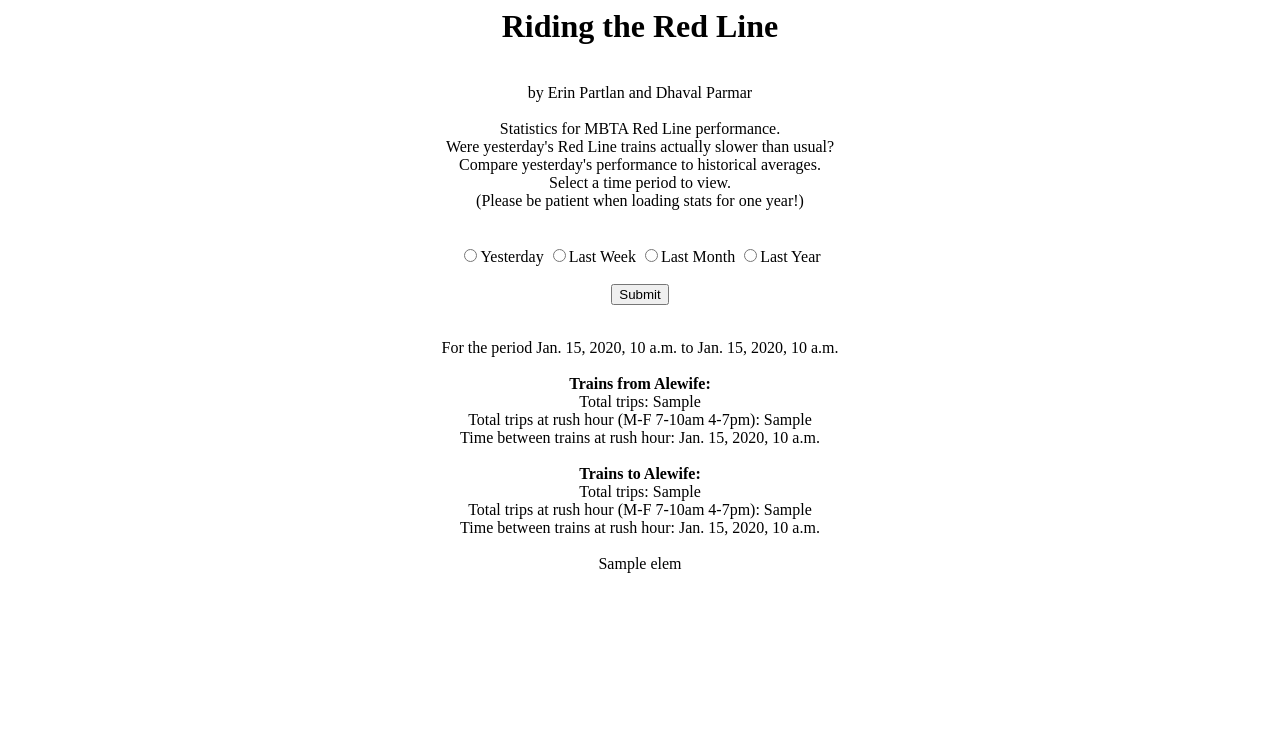
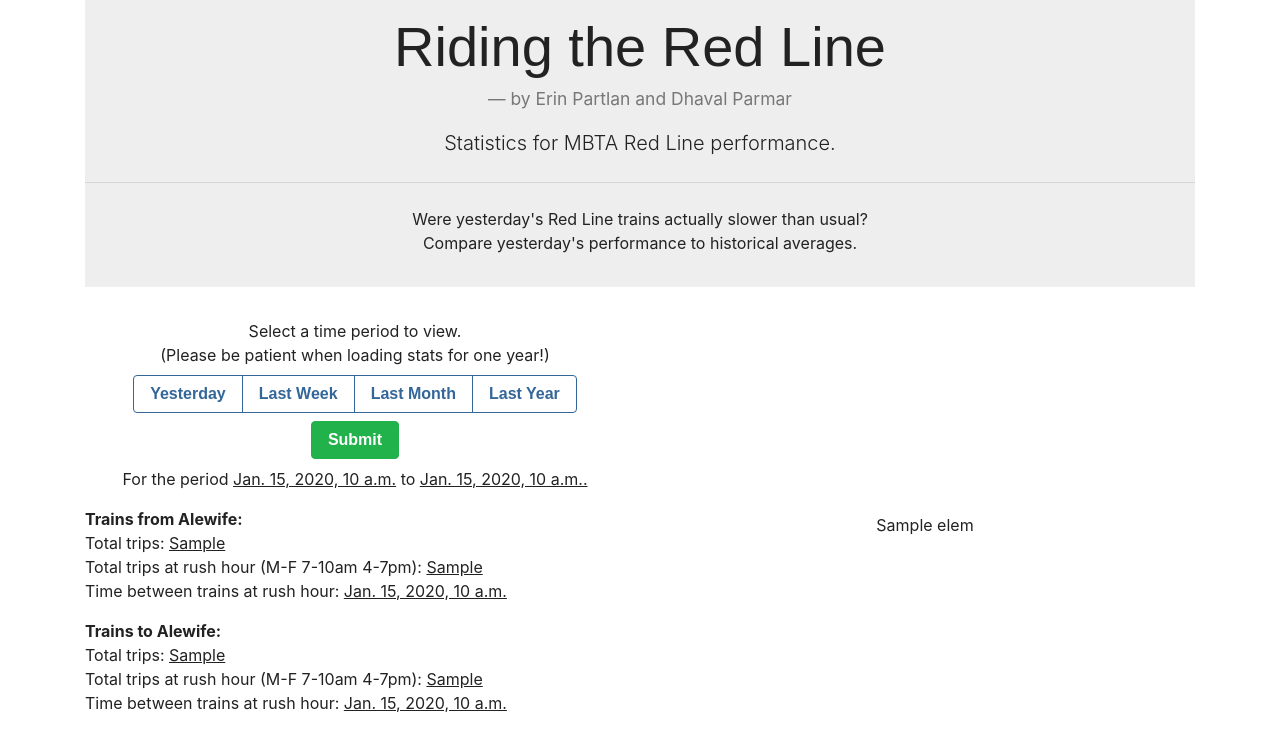
Before and after one commit to epartlan/mbta, a Django app: template polls/templates/polls/index.html in a window 1280 px wide. Shown: the top 751 px of the page. Run offline with Django 3.2, Linux system fonts and the light colour scheme; the template is opened without the code that fills it: most values are stand-ins (such as "Sample title", 1, 10 or a date in 2020); some libraries are stand-ins or nearby versions; some web fonts are replaced.

Commit message:
Updated index.html template file
Added Bootstrap 4 framework to the template for styling and formatting the webpage.

```diff
--- a/polls/templates/polls/index.html
+++ b/polls/templates/polls/index.html
@@ -1,55 +1,117 @@
-<center><h1>Riding the Red Line</h1><br/>
-	by Erin Partlan and Dhaval Parmar <br/><br/>
+<!DOCTYPE html>
+<html>
+<head>
+	<title>Riding the Red Line</title>
+	<!-- Files to make Bootstrap/Bootswatch work -->
+	<link href="https://stackpath.bootstrapcdn.com/bootswatch/4.3.1/journal/bootstrap.min.css" rel="stylesheet" integrity="sha384-ciphE0NCAlD2/N6NUApXAN2dAs/vcSAOTzyE202jJx3oS8n4tAQezRgnlHqcJ59C" crossorigin="anonymous">
+	<script src="https://code.jquery.com/jquery-3.3.1.slim.min.js" integrity="sha384-q8i/X+965DzO0rT7abK41JStQIAqVgRVzpbzo5smXKp4YfRvH+8abtTE1Pi6jizo" crossorigin="anonymous"></script>
+	<script src="https://cdnjs.cloudflare.com/ajax/libs/popper.js/1.14.7/umd/popper.min.js" integrity="sha384-UO2eT0CpHqdSJQ6hJty5KVphtPhzWj9WO1clHTMGa3JDZwrnQq4sF86dIHNDz0W1" crossorigin="anonymous"></script>
+	<script src="https://stackpath.bootstrapcdn.com/bootstrap/4.3.1/js/bootstrap.min.js" integrity="sha384-JjSmVgyd0p3pXB1rRibZUAYoIIy6OrQ6VrjIEaFf/nJGzIxFDsf4x0xIM+B07jRM" crossorigin="anonymous"></script>
+	<!-- End Bootstrap/Bootswatch -->
+</head>
+<body>
 
-Statistics for MBTA Red Line performance. <br/>
-Were yesterday's Red Line trains actually slower than usual?<br/>
-Compare yesterday's performance to historical averages. <br/>
-Select a time period to view. <br/>
-(Please be patient when loading stats for one year!)<br/><br/><br/>
+	<div class="container">
 
+		<div class="row">
+
+			<div class="col">
+
+				<div class="jumbotron jumbotron-fluid text-center pt-3 pb-3">
+
+					<h1 class="display-4">Riding the Red Line</h1>
+					<blockquote class="blockquote">
+						<footer class="blockquote-footer">by Erin Partlan and Dhaval Parmar</footer>
+					</blockquote>
+
+					<p class="lead">
+						Statistics for MBTA Red Line performance.
+						<hr class="my-4">
+						Were yesterday's Red Line trains actually slower than usual?<br />
+						Compare yesterday's performance to historical averages.
+					</p>
+
+				</div> <!-- end jumbotron -->
+
+			</div> <!-- end col -->
+
+		</div> <!-- end row -->
+
+		<div class="row text-center">
+
+			<div class="col align-self-center">
+
+				Select a time period to view.<br/>
+				(Please be patient when loading stats for one year!)
+
+				<!-- form to select timeframe for the plot -->
 				<form method="POST" class="post-form" action="">
 					{% csrf_token %}
-<input type="radio" name="timeframe" value="last_day">Yesterday
-<input type="radio" name="timeframe" value="last_week">Last Week
-<input type="radio" name="timeframe" value="last_month">Last Month
-<input type="radio" name="timeframe" value="last_year">Last Year
-<br /><br />
-<button type="submit" class="save btn btn-default">Submit</button>
+					<div class="btn-group btn-group-toggle mt-2" data-toggle="buttons">
+						<label class="btn btn-outline-info {% if timeframe == 'last_day' %}active{% endif %}">
+							<input type="radio" name="timeframe" value="last_day" id="last_day" {% if timeframe == 'last_day' %}checked{% endif %}>Yesterday
+						</label>
+						<label class="btn btn-outline-info {% if timeframe == 'last_week' %}active{% endif %}">
+							<input type="radio" name="timeframe" value="last_week" id="last_week" {% if timeframe == 'last_week' %}checked{% endif %}>Last Week
+						</label>
+						<label class="btn btn-outline-info {% if timeframe == 'last_month' %}active{% endif %}">
+							<input type="radio" name="timeframe" value="last_month" id="last_month" {% if timeframe == 'last_month' %}checked{% endif %}>Last Month
+						</label>
+						<label class="btn btn-outline-info {% if timeframe == 'last_year' %}active{% endif %}">
+							<input type="radio" name="timeframe" value="last_year" id="last_year" {% if timeframe == 'last_year' %}checked{% endif %}>Last Year
+						</label>
+					</div> <!-- end btn-group -->
+
+					<br />
+
+					<button class="btn btn-success m-2" type="submit" class="save btn btn-default">Submit</button>
 				</form>
 
+				<p>For the period <u>{{ from_datetime }}</u> to <u>{{ to_datetime }}.</u></p>
 
-<br/>For the period {{ from_datetime }} to {{ to_datetime }} <br/><br/>
-
+				<p class="text-xl-left">
 					<b>Trains from Alewife:</b>
 					<br/>
 					{% if totaltrips != '' %}
-Total trips: {{ totaltripsA }}<br />
+					Total trips: <u>{{ totaltripsA }}</u><br />
 					{% endif %}
 					{% if totalrush != '' %}
-Total trips at rush hour (M-F 7-10am 4-7pm): {{ totalrushA }}<br />
+					Total trips at rush hour (M-F 7-10am 4-7pm): <u>{{ totalrushA }}</u><br />
 					{% endif %}
 					{% if time_bt != '' %}
-Time between trains at rush hour: {{ time_btA }}
+					Time between trains at rush hour: <u>{{ time_btA }}</u>
 					{% endif %}
-<br/>
-<br/>
+				</p>
+
+				<p class="text-xl-left">
 					<b>Trains to Alewife:</b>
 					<br/>
 					{% if totaltrips != '' %}
-Total trips: {{ totaltripsB }}<br />
+					Total trips: <u>{{ totaltripsB }}</u><br />
 					{% endif %}
 					{% if totalrush != '' %}
-Total trips at rush hour (M-F 7-10am 4-7pm): {{ totalrushB }}<br />
+					Total trips at rush hour (M-F 7-10am 4-7pm): <u>{{ totalrushB }}</u><br />
 					{% endif %}
 					{% if time_bt != '' %}
-Time between trains at rush hour: {{ time_btB }}
+					Time between trains at rush hour: <u>{{ time_btB }}</u>
 					{% endif %}
-<br/>
-<br/>
+				</p>
+
+			</div> <!-- end col -->
+
+			<div class="col align-self-center">
 
 				{% if graph != '' %}
 				{% for elem in graph %}
 				{{elem|safe}}
 				{% endfor %}
 				{% endif %}
-</center>
+
+			</div> <!-- end col -->
+
+		</div> <!-- end row -->
+
+	</div> <!-- end container -->
+
+</body>
+</html>
```
Lines whose indentation alone changed are shown as unchanged.
